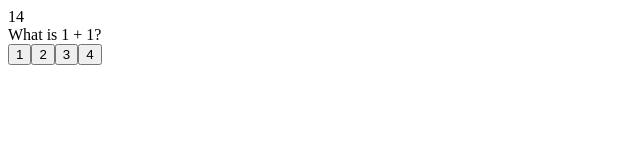
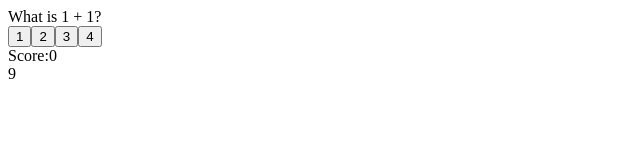
Before and after one commit to n8morton/trivia, a plain HTML site: page index.html in a window 1280 px wide. Both pictures are taken after a click on the button "Start Game". Shown: the whole page, without its empty margins (0-640 px from the left). Drawn offline with nearby package versions, Linux system fonts and the light colour scheme.

Commit message:
runs with three questions and has functional timer...unresolved problem question function and score

```diff
--- a/index.html
+++ b/index.html
@@ -1,5 +1,6 @@
 <!DOCTYPE html>
 <html lang="en">
+
 <head>
     <meta charset="UTF-8">
     <meta name="viewport" content="width=device-width, initial-scale=1.0">
@@ -7,8 +8,9 @@
     <title>Document</title>
     <script src="https://cdnjs.cloudflare.com/ajax/libs/jquery/3.2.1/jquery.min.js"></script>
 </head>
+
 <body>
-    <div id="time-div">
+
 
     </div>
 
@@ -24,57 +26,165 @@
         Start Game
     </button>
 
+    <div id="score">
+        Score:0
+    </div>
+
+    <div id="time-div"></div>
+
     <script>
 
-    var buttonA=$("<button id=button-a class=buttons>");
-    var buttonB=$("<button id=button-b class=buttons>");
-    var buttonC=$("<button id=button-c class=buttons>");
-    var buttonD=$("<button id=button-d class=buttons>");
-    var question1 ="What is 1 + 1?"
-    var answer1 = {
+        var buttonA = $("<button id=button-a class=buttons>");
+        var buttonB = $("<button id=button-b class=buttons>");
+        var buttonC = $("<button id=button-c class=buttons>");
+        var buttonD = $("<button id=button-d class=buttons>");
+        var questions = ["What is 1 + 1?", "What is 2 + 2?", "What is 3 + 3?"];
+        var answers = [{
             "a": {
                 "isCorrect": false,
                 "answer": 1,
             },
-            "b":  {
+            "b": {
                 "isCorrect": true,
                 "answer": 2,
             },
-            "c":  {
+            "c": {
                 "isCorrect": false,
                 "answer": 3,
             },
-            "d":  {
+            "d": {
                 "isCorrect": false,
                 "answer": 4,
             },
+        },
+
+        {
+            "a": {
+                "isCorrect": true,
+                "answer": 4,
+            },
+            "b": {
+                "isCorrect": false,
+                "answer": 5,
+            },
+            "c": {
+                "isCorrect": false,
+                "answer": 6,
+            },
+            "d": {
+                "isCorrect": false,
+                "answer": 7,
+            },
+        },
+
+        {
+            "a": {
+                "isCorrect": false,
+                "answer": 2,
+            },
+            "b": {
+                "isCorrect": false,
+                "answer": 4,
+            },
+            "c": {
+                "isCorrect": true,
+                "answer": 6,
+            },
+            "d": {
+                "isCorrect": false,
+                "answer": 8,
+            },
+        },
+
+
+        ]
+
+        var gameTimer;
+        var timeLeft=10;
+        var qNum=0;
+        var aNum=0;
+        var score=0;
+
+
+
+        // set functions
+        function setQuestion() {
+
+            $("#question").text(questions[qNum]);
+            $("#button-a").text(answers[aNum]["a"]["answer"]).attr("data-answr", answers[aNum]["a"]["isCorrect"]);
+            $("#button-b").text(answers[aNum]["b"]["answer"]).attr("data-answr", answers[aNum]["b"]["isCorrect"]);
+            $("#button-c").text(answers[aNum]["c"]["answer"]).attr("data-answr", answers[aNum]["c"]["isCorrect"]);
+            $("#button-d").text(answers[aNum]["d"]["answer"]).attr("data-answr", answers[aNum]["d"]["isCorrect"]);
+            qNum++;
+            aNum++;
         }
 
-    var gameTimer;
-    var timeLeft=15;
+        function timer() {
+            document.getElementById("time-div").innerHTML = timeLeft;
+            if (timeLeft == 0) {
+                $("#question").text("Time Up!!");
+                clearInterval(gameTimer);
+                timeLeft = 10;
+                document.getElementById("time-div").innerHTML = timeLeft;
+                $("#time-div").hide();
+                $("#start").text("Next Question").show();
+            }
+            timeLeft--
+        }
+
 
         $("#choices").append(buttonA, buttonB, buttonC, buttonD).hide();
 
 
-    document.getElementById("start").onclick=function(){
-        gameTimer=setInterval(timer,1000);
+        document.getElementById("start").onclick = function () {
+            gameTimer = setInterval(timer, 1000);
+            $("#time-div").show();
             $("#start").hide();
             $("#choices").show();
-        // function
-        $("#question").text(question1);
-        $("#button-a").text(answer1["a"]["answer"]).attr("data-answr",answer1["a"]["isCorrect"]);
-        $("#button-b").text(answer1["b"]["answer"]).attr("data-answr",answer1["b"]["isCorrect"]);
-        $("#button-c").text(answer1["c"]["answer"]).attr("data-answr",answer1["c"]["isCorrect"]);
-        $("#button-d").text(answer1["d"]["answer"]).attr("data-answr",answer1["d"]["isCorrect"]);
 
-        $(".buttons").click(function() {
-            if($(this).attr("data-answr")=="true"){
-                console.log("Correct!");
-            }else{
-                console.log("Incorrect");
+
+            setQuestion();
+
+            // for some reason this funtcion runs and additional time each tiime a querstion is answered.
+            // ie. on first question it runs the function once, on second question it runs it twice and
+            // on third question it runs it three times. It does this regardless of weather or not you
+            //answer correct of not as far as i can tell.. I only have it set up with three questions so far
+            // I cannot figure out why it keeps running it more and more times with each passing question
+            //but the console logs confirm it...
+
+            $(".buttons").click(function () {
+                $("#choices").hide();
+                if ($(this).attr("data-answr") == "true") {
+                    $("#question").text("Correct!");
+                    clearInterval(gameTimer);
+                    timeLeft = 10;
+                    document.getElementById("time-div").innerHTML = timeLeft;
+                    $("#time-div").hide();
+                    score=(score+10);
+                    $("#score").text("Score:"+score);
+                    console.log(score);
+                    console.log(($(this).attr("data-answr")));
+                } else {
+                    $("#question").text("Incorrect...");
+                    clearInterval(gameTimer);
+                    timeLeft = 10;
+                    document.getElementById("time-div").innerHTML = timeLeft;
+                    $("#time-div").hide();
+                    if(score>4){
+                        score=(score-5);
+
                     }
-            console.log($(this).attr("data-answr"));
+                    console.log(score);
+                    $("#score").text("Score:"+score);
+
+                }
+
+                $("#start").text("Next Question").show();
+
+
+
             });
+
 
 
         }
@@ -82,23 +192,8 @@
         $(".button").click()
 
 
-    function timer(){
-        document.getElementById("time-div").innerHTML=timeLeft;
-        if(timeLeft==0){
-            clearInterval(gameTimer)
-        }
-        timeLeft--
-    }
-
-
-
-
-
-
-
 
     </script>
 
-
 </body>
 </html>
```
Lines whose indentation alone changed are shown as unchanged.
